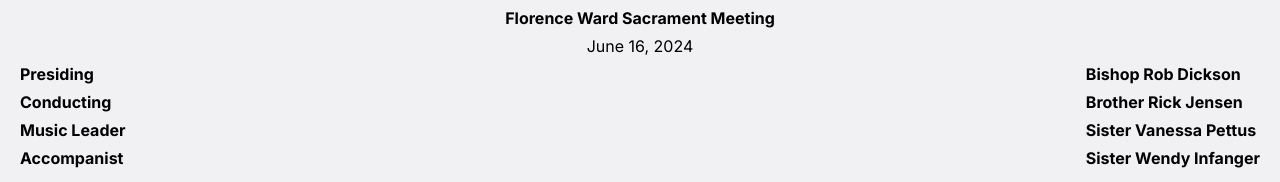
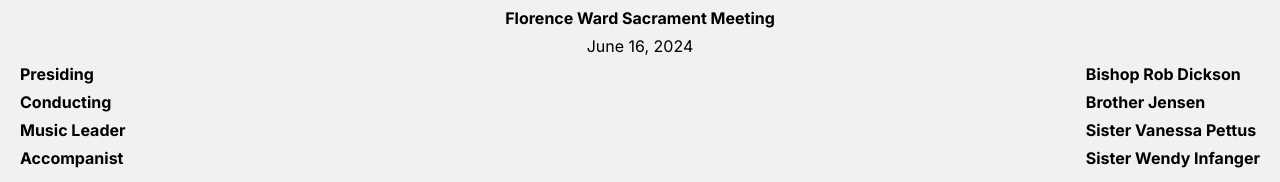
Before and after one commit to adamhinckley/meeting-agenda, a Next.js app: page / in a window 1280 px wide. Shown: the top 182 px of the page. Built offline with nearby package versions, Linux system fonts and the light colour scheme.

Commit message:
Update settings.ts

```diff
--- a/app/settings.ts
+++ b/app/settings.ts
@@ -2,7 +2,7 @@ const isTestimonyMeeting = false;
 
 const date = "June 16, 2024";
 const presiding = "Bishop Rob Dickson";
-const conducting = "Brother Rick Jensen";
+const conducting = "Brother Jensen";
 const musicLeader = "Sister Vanessa Pettus";
 const accompanist = "Sister Wendy Infanger";
 const openingHymn = "O God, the Eternal Father #175";
```
